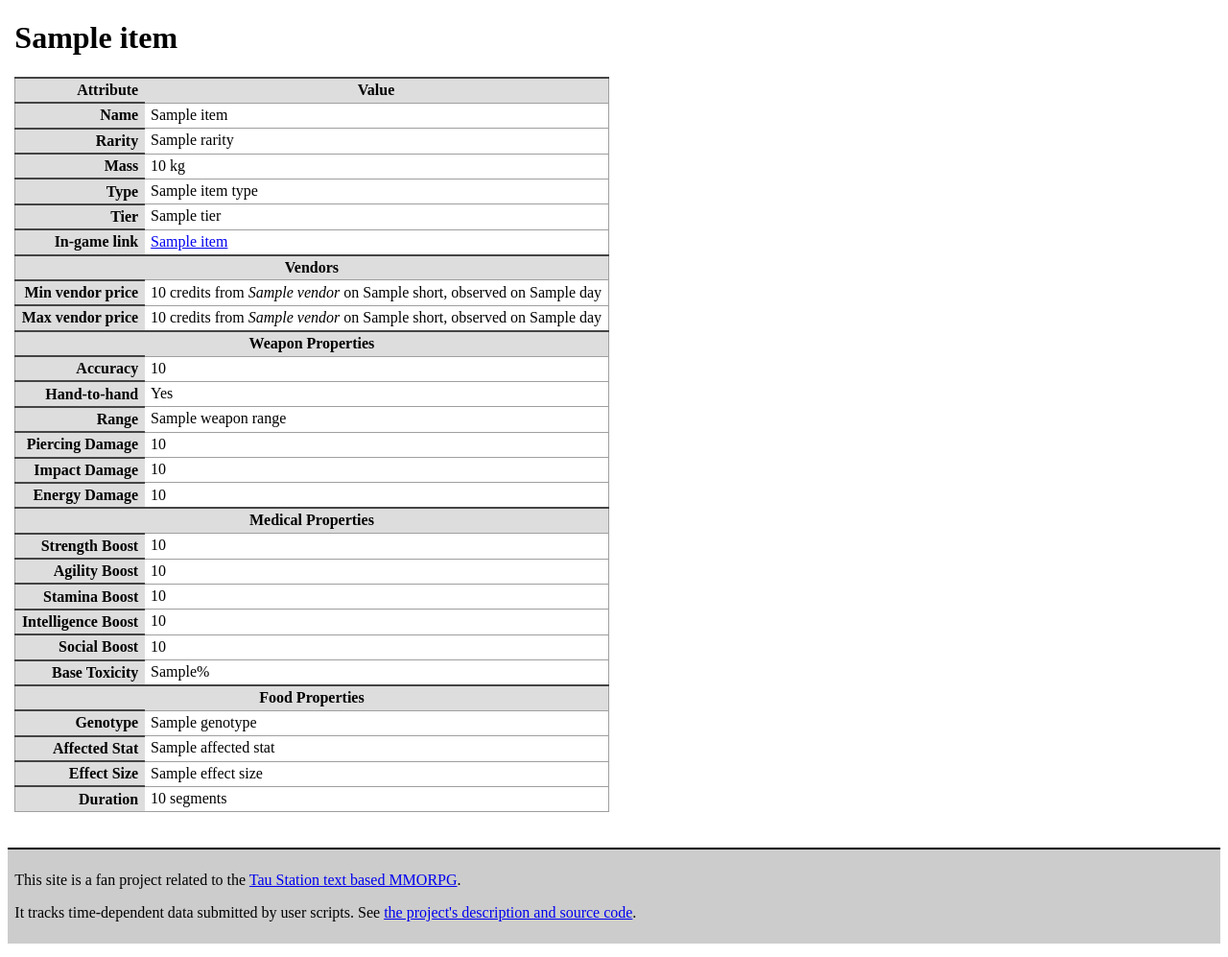
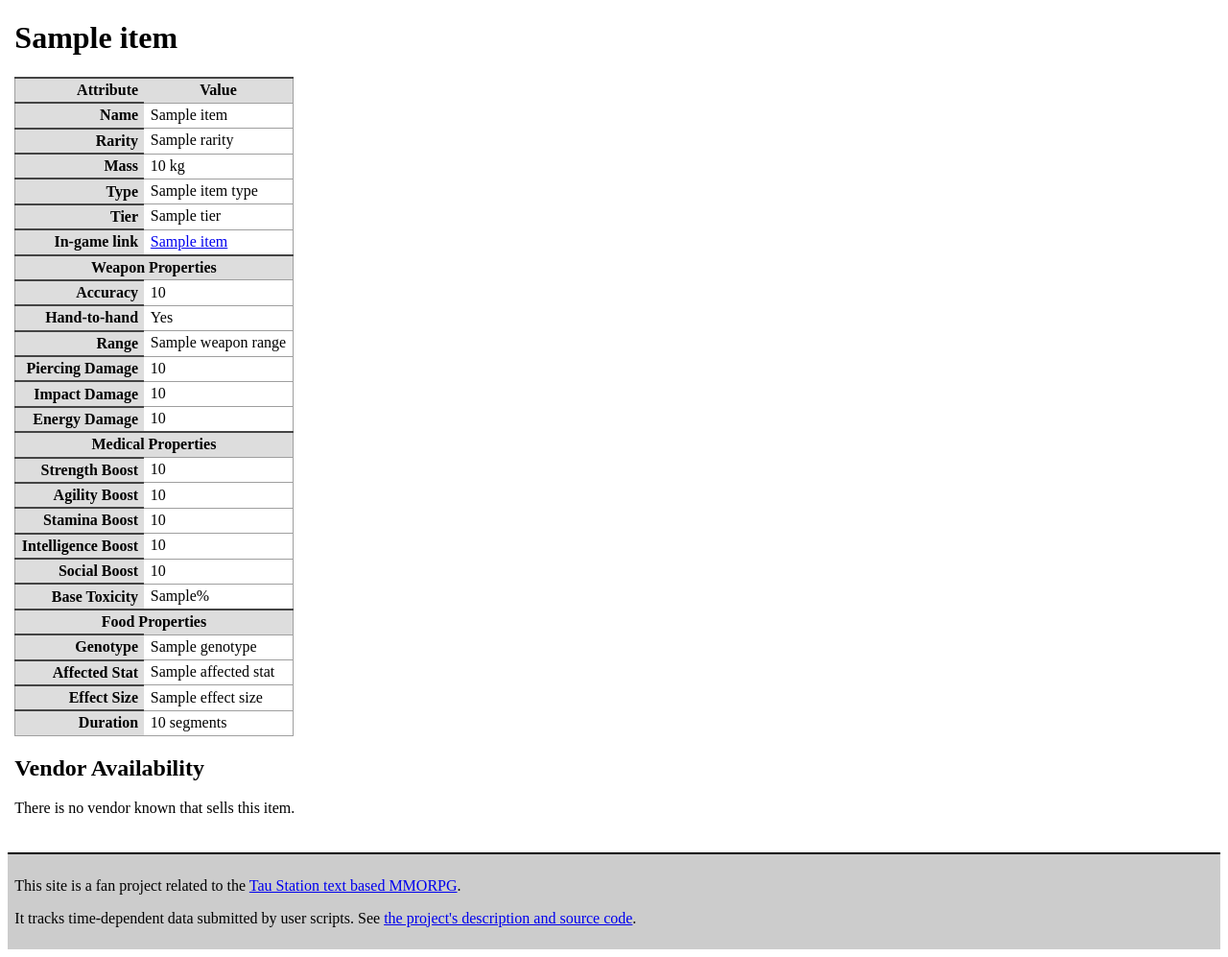
Before and after one commit to taustation-fan/universal-tau-tracker, a Flask app: template utt/templates/item/detail.html in a window 1280 px wide. Shown: the part 56-1053 px from the top of the page at 96% size. Run offline with Flask 2, Linux system fonts and the light colour scheme; the template is opened without the code that fills it: most values are stand-ins (such as "Sample title", 1, 10 or a date in 2020); parts of the project's set-up code (start-up, migrations or seed data) failed here and were passed over.

Commit message:
Items: show min/max vendor price per vendor

```diff
--- a/utt/templates/item/detail.html
+++ b/utt/templates/item/detail.html
@@ -37,25 +37,6 @@
             <th class="right">In-game link</th>
             <td><a href="https://taustation.space/item/{{item.slug}}">{{ item.name }}</a></td>
         </tr>
-{% endif %}
-{% set min_p = item.min_vendor_price_reading %}
-{% set max_p = item.max_vendor_price_reading %}
-{% if min_p %}
-        <tr>
-            <th colspan="2">Vendors</th>
-        </tr>
-    {% if min_p %}
-        <tr>
-            <th class="right">Min vendor price</th>
-            <td>{% if min_p.price_credits is not none %}{{ min_p.price_credits }} credits{% else %}{{ min_p.price_bonds}} bonds{%endif%} from <i>{{ min_p.vendor.name }}</i> on {{ min_p.vendor.station.short or min_p.vendor.station.name }}, observed on {{ min_p.day }}</td>
-        </tr>
-    {% endif %}
-    {% if max_p %}
-        <tr>
-            <th class="right">Max vendor price</th>
-            <td>{% if max_p.price_credits is not none %}{{ max_p.price_credits }} credits{% else %}{{ max_p.price_bonds}} bonds{%endif%} from <i>{{ max_p.vendor.name }}</i> on {{ max_p.vendor.station.short or max_p.vendor.station.name }}, observed on {{ max_p.day }}</td>
-        </tr>
-    {% endif %}
 {% endif %}
 {% set aw = item.aspect_weapon %}
 {% if aw %}
@@ -162,4 +143,48 @@
     </tbody>
 </table>
 
+<h2>Vendor Availability</h2>
+
+{% set inventories = item.current_inventories %}
+
+{% if inventories %}
+<table>
+    <thead>
+        <tr>
+            <th>Vendor</th>
+            <th>Station</th>
+            <th>Min Price</th>
+            <th>Min Price Date</th>
+            <th>Max Price</th>
+            <th>Max Price Date</th>
+        </tr>
+    </thead>
+    <tbody>
+        {% for iv in inventories %}
+            <tr>
+                <td>{{ iv.vendor.name | escape }}</td>
+                <td>{{ iv.vendor.station.short or iv.vendor.station.name | escape}}</td>
+                {% set min_reading = iv.min_price_for(item) %}
+                {% if min_reading %}
+                    <td>{{ min_reading.price_with_unit }}</td>
+                    <td>{{ min_reading.day }}</td>
+                {% else %}
+                    <td></td> <td></td>
+                {% endif %}
+                {% set max_reading = iv.max_price_for(item) %}
+                {% if max_reading %}
+                    <td>{{ max_reading.price_with_unit }}</td>
+                    <td>{{ max_reading.day }}</td>
+                {% else %}
+                    <td></td> <td></td>
+                {% endif %}
+            </tr>
+        {% endfor %}
+    </tbody>
+</table>
+
+{% else %}
+There is no vendor known that sells this item.
+{% endif %}
+
 {% endblock %}
```
Also changed, not shown: utt/model.py (+26 -16 lines).
